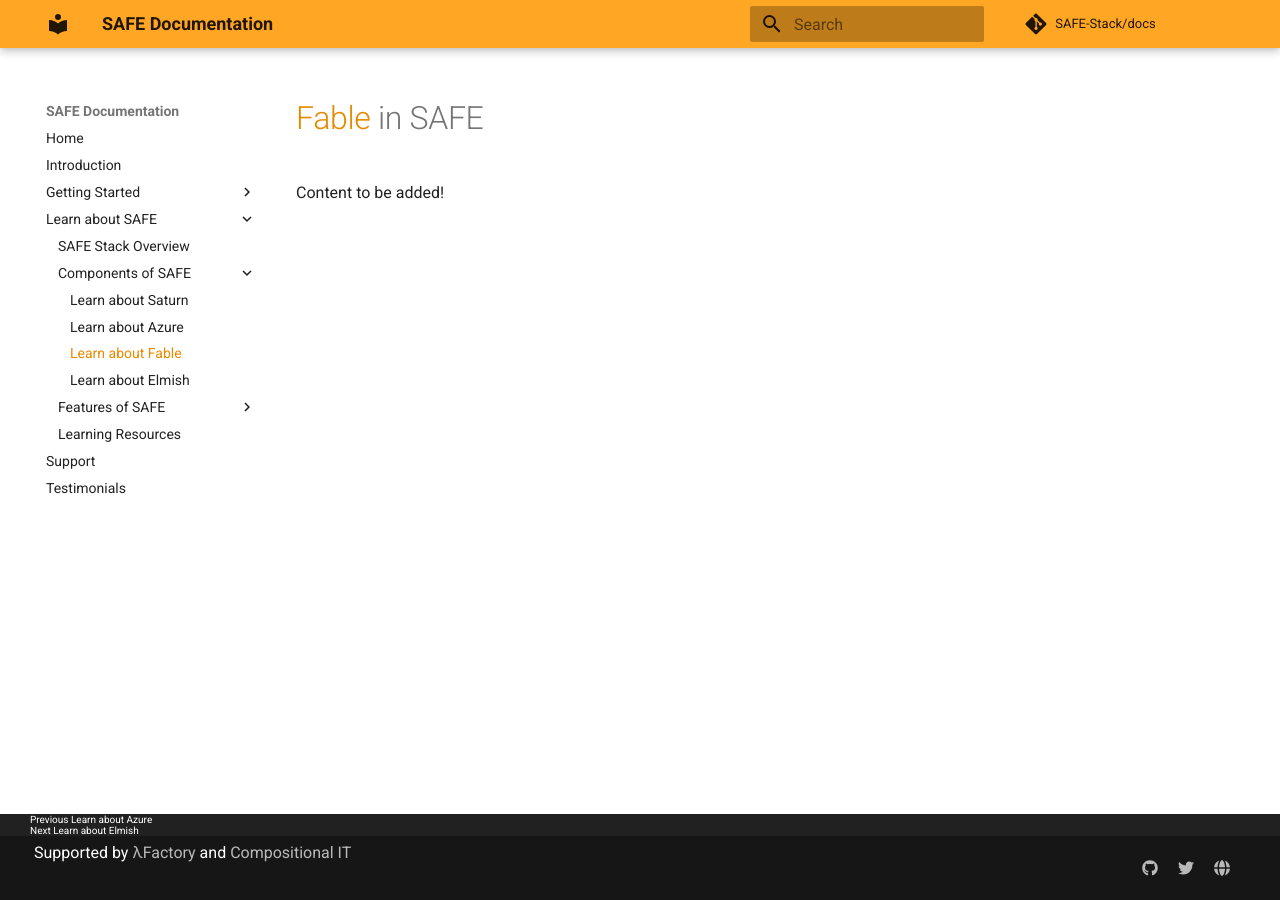
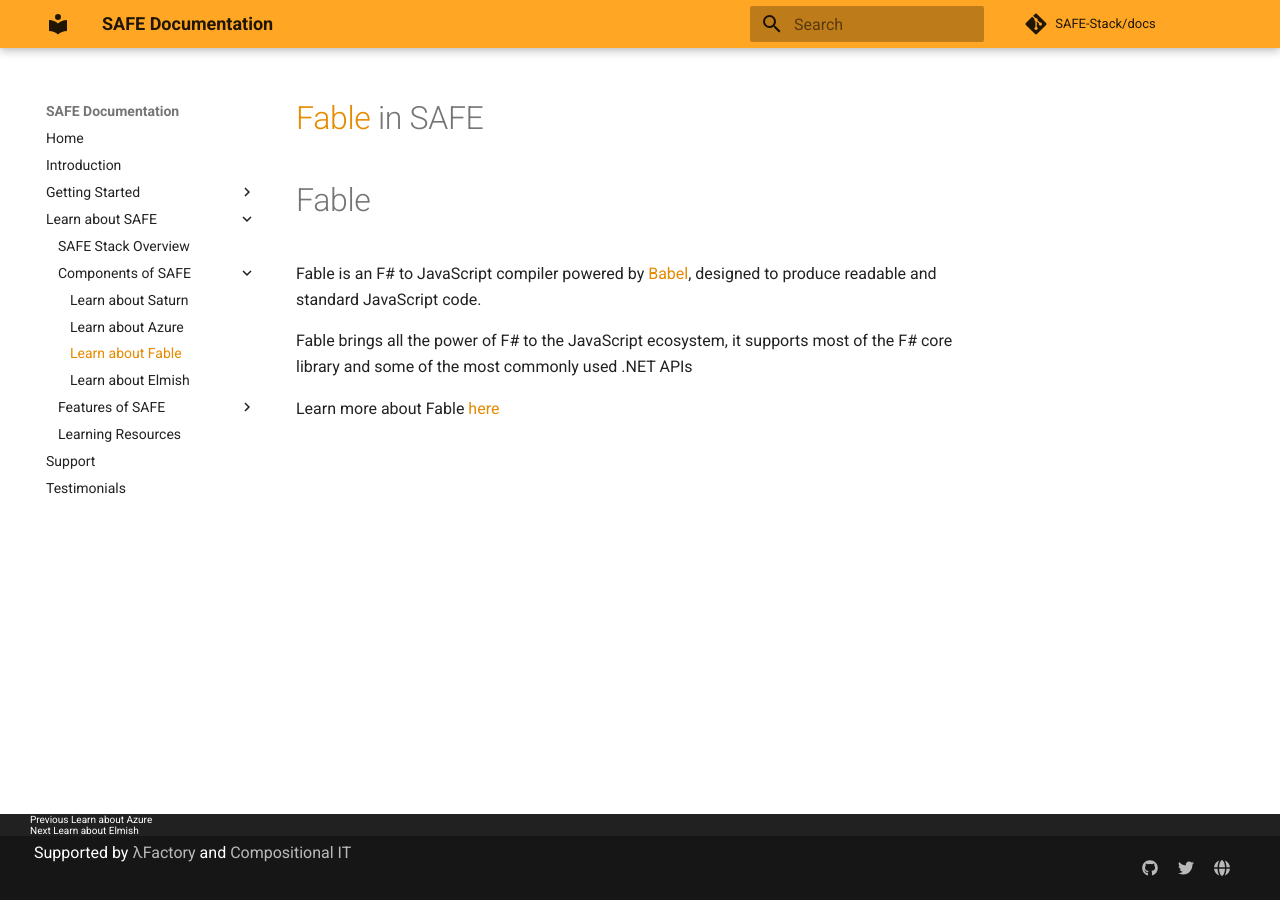
Before and after one commit to SAFE-Stack/docs, an MkDocs documentation site: the page built from docs/safe-fable.md, in a window 1280 px wide. Built offline with MkDocs 1.6.1 and Material for MkDocs 9.7.7, drawn with Linux system fonts in a browser that asks for light colours; comment, search, counter and statistics services are not loaded; old or Windows-style settings are respelled for this version of MkDocs.

Commit message:
Basic Fable docs

```diff
--- a/docs/safe-fable.md
+++ b/docs/safe-fable.md
@@ -1,3 +1,8 @@
 # [Fable](http://fable.io/) in SAFE
 
-Content to be added!
+# Fable
+Fable is an F# to JavaScript compiler powered by [Babel](https://babeljs.io/), designed to produce readable and standard JavaScript code.
+
+Fable brings all the power of F# to the JavaScript ecosystem, it supports most of the F# core library and some of the most commonly used .NET APIs
+
+Learn more about Fable [here](http://fable.io/)
```
